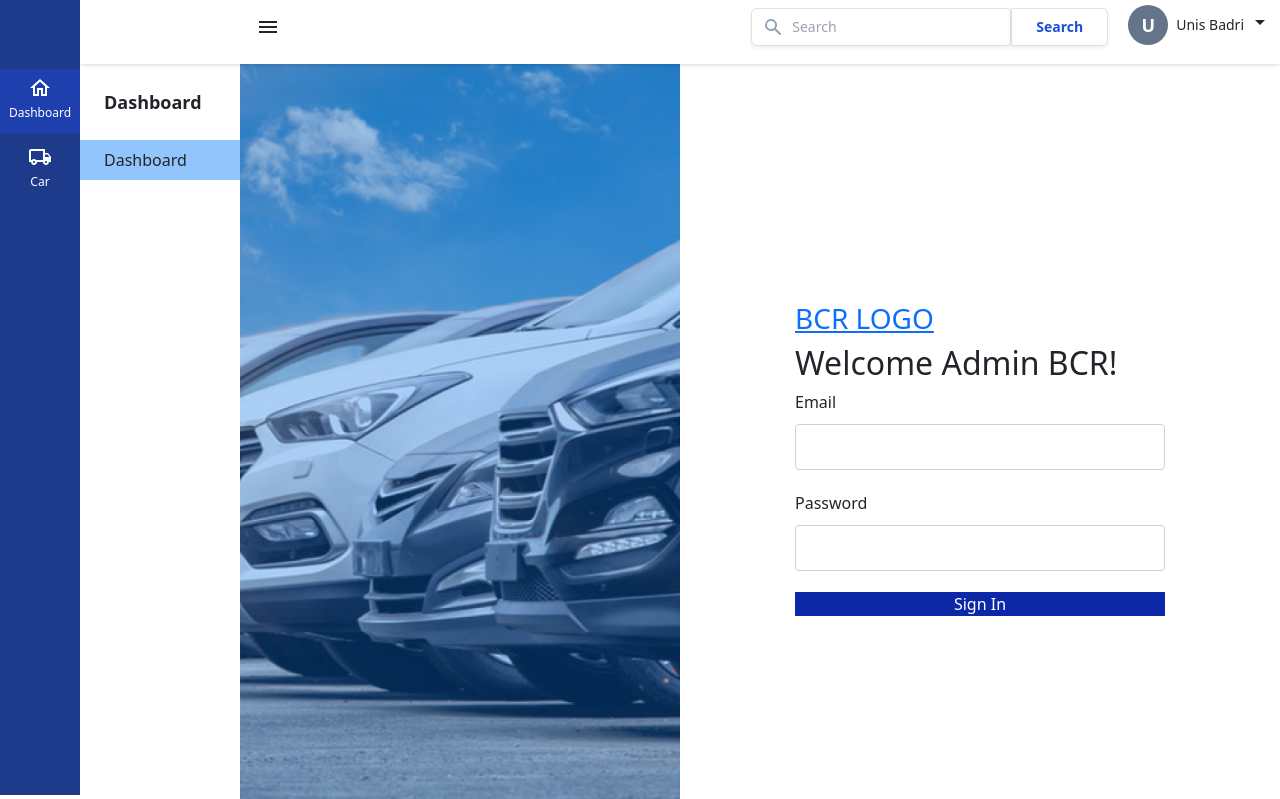
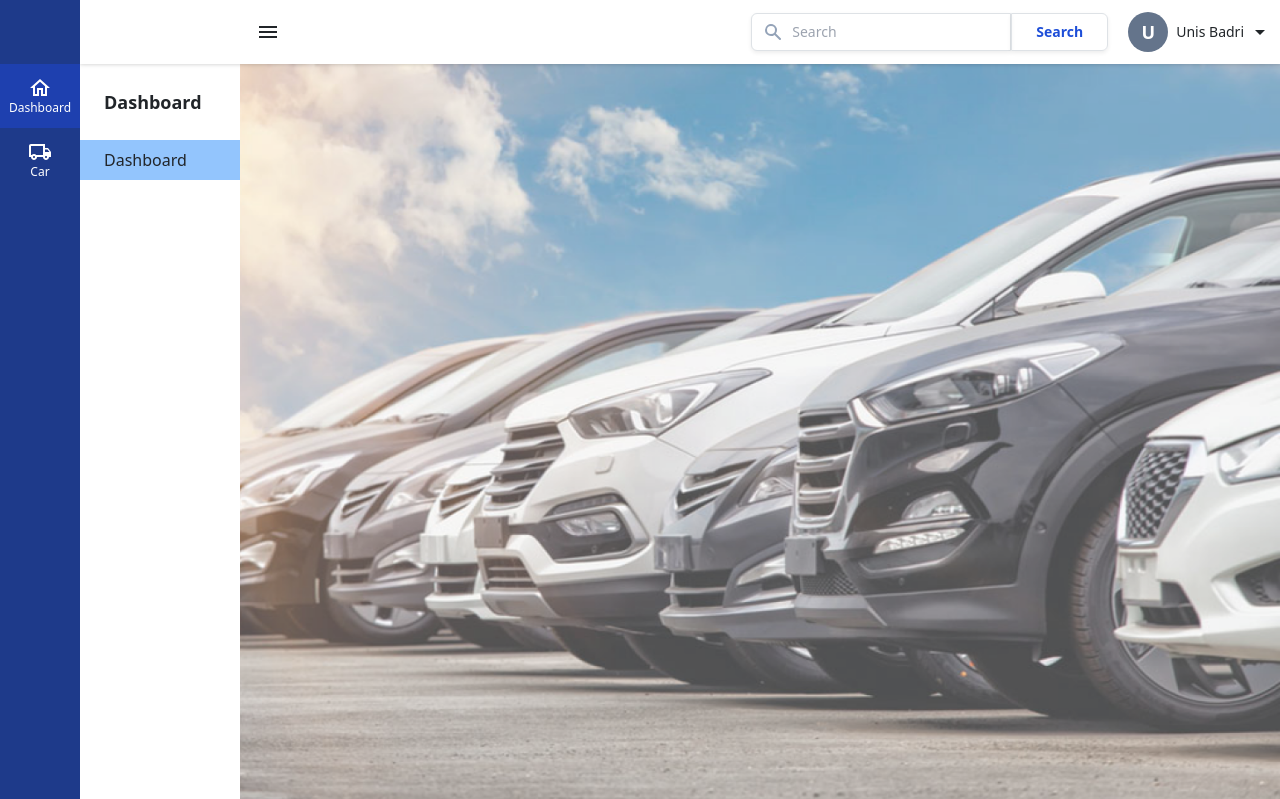
Before and after one commit to Binar-Group-3/Car-Rental-Admin, a React (Create React App) app: page /dashboard/login in a window 1280 px wide. Shown: the top 799 px of the page. Built offline with nearby package versions, Linux system fonts and the light colour scheme.

Commit message:
disable css for login by command

```diff
--- a/src/components/Login/style.css
+++ b/src/components/Login/style.css
@@ -1,4 +1,4 @@
-.signin {
+/* .signin {
   display: flex;
   height: 100vh;
 }
@@ -72,7 +72,7 @@
   min-width: 370px;
   height: 60px;
   border-radius: 5px;
-}
+} */
 
 /* p {
   color: #d00c1a;
```
